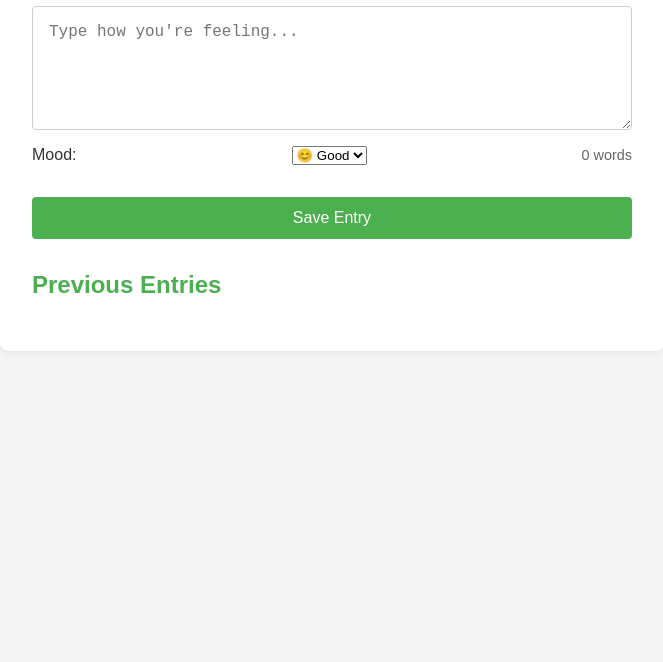
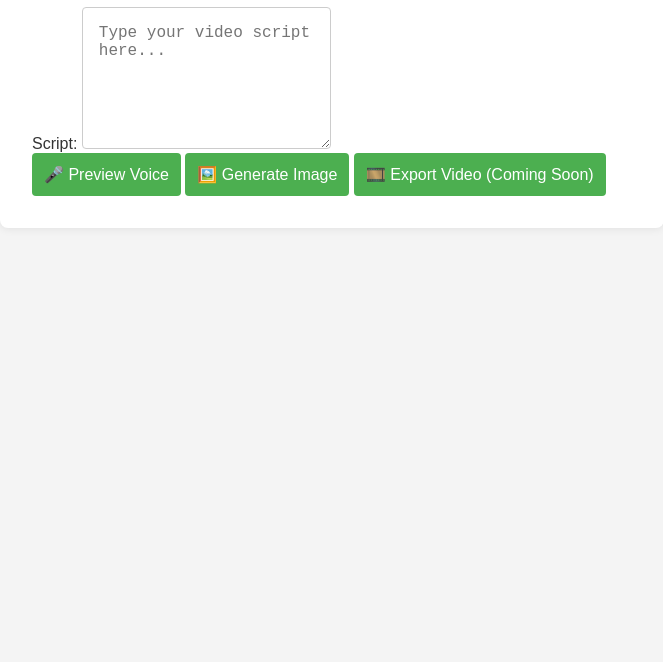
Before and after one commit to JamesMH7-Hash/free-app-build-plan, a plain HTML site: page index.html in a window 1280 px wide. Shown: the part 138-800 px from the top of the page, without its empty margins (308-971 px from the left). Drawn offline with Linux system fonts and the light colour scheme.

Commit message:
Update index.html

```diff
--- a/index.html
+++ b/index.html
@@ -2,34 +2,30 @@
 <html lang="en">
 <head>
   <meta charset="UTF-8" />
-  <meta name="viewport" content="width=device-width, initial-scale=1.0" />
-  <title>Daily Check-In</title>
+  <meta name="viewport" content="width=device-width, initial-scale=1" />
+  <title>AI Video Creator</title>
   <link rel="stylesheet" href="style.css" />
 </head>
 <body>
   <main>
-    <h1>How Are You Feeling Today?</h1>
-    <form id="checkin-form">
-  <textarea id="entry" placeholder="Type how you're feeling..." rows="5"></textarea>
+    <h1>🎬 AI Video Creator</h1>
 
-  <div class="info-row">
-    <label for="mood">Mood:</label>
-    <select id="mood">
-      <option value="😊">😊 Good</option>
-      <option value="😐">😐 Okay</option>
-      <option value="😞">😞 Bad</option>
-    </select>
+    <!-- Script Input -->
+    <section>
+      <label for="script">Script:</label>
+      <textarea id="script" placeholder="Type your video script here..." rows="6"></textarea>
+    </section>
 
-    <span id="word-count">0 words</span>
-  </div>
+    <!-- Controls -->
+    <div class="controls">
+      <button id="speakBtn">🎤 Preview Voice</button>
+      <button id="generateImageBtn">🖼️ Generate Image</button>
+      <button id="exportBtn">🎞️ Export Video (Coming Soon)</button>
+    </div>
 
-  <button type="submit">Save Entry</button>
-</form>
-
-    <section id="history">
-      <h2>Previous Entries</h2>
-      <ul id="entry-list"></ul>
-    </section>
+    <!-- Outputs -->
+    <div id="imagePreview"></div>
+    <audio id="audioPlayer" controls style="display: none;"></audio>
   </main>
 
   <script src="script.js"></script>
```
